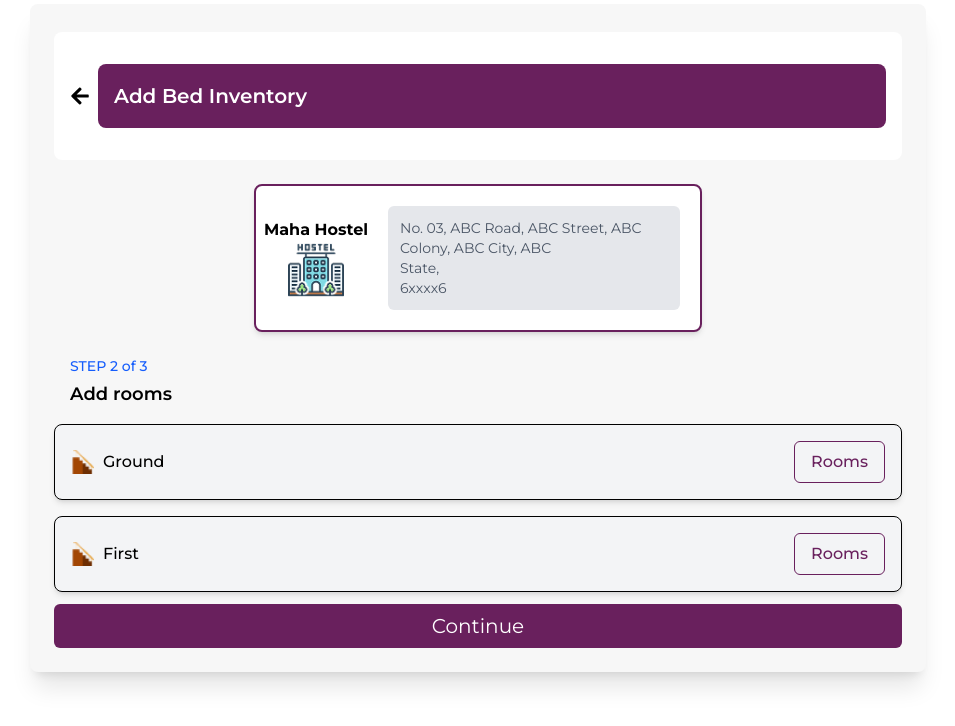
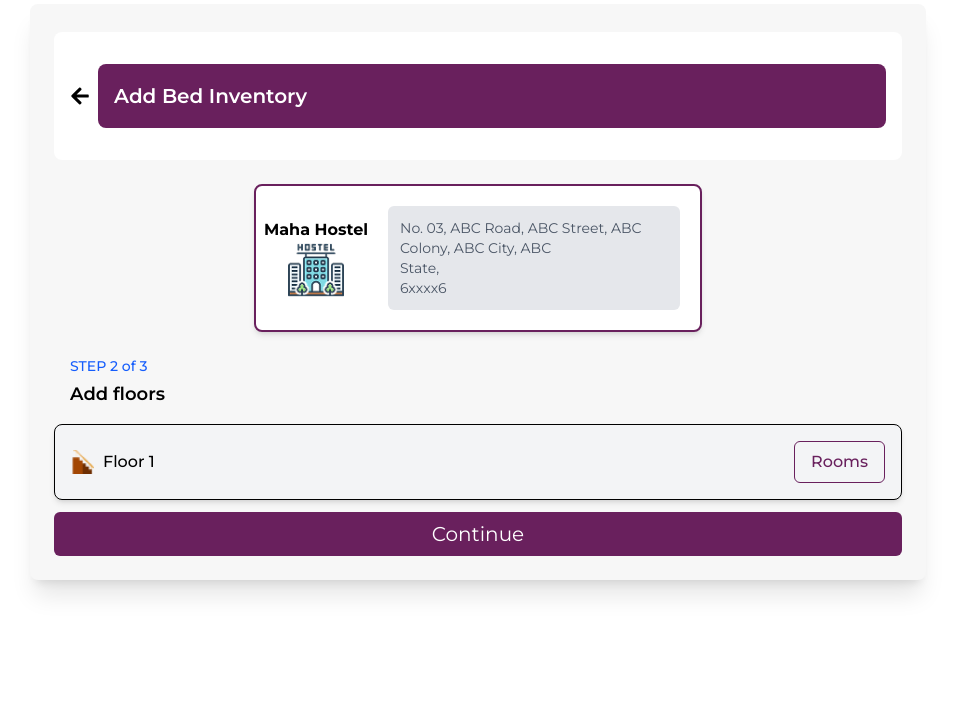
Before and after one commit to DeveloperDhanush-git/HostelManagementEl, a React (Create React App) app: page /step2 in a window 1280 px wide. Shown: the top 726 px of the page, without its empty margins (162-1117 px from the left). Built offline with nearby package versions, Linux system fonts and the light colour scheme.

Commit message:
Updated Color

```diff
--- a/src/Components/Button.jsx
+++ b/src/Components/Button.jsx
@@ -2,8 +2,8 @@ import React, { useState } from "react";
 import { useNavigate } from "react-router-dom";
 
 const Button = ({
-      button,
-      route,
+  button = "Continue", // Provide default value to avoid undefined error
+  route = "/", // Default to home route if not provided
   size = "md",
   width = "full",
   defaultColor = "#69205D",
@@ -22,13 +22,15 @@ const Button = ({
     half: "w-1/2",
   };
 
-      const isComment = button.includes("/*");
+  const isComment = typeof button === "string" && button.includes("/*"); // Ensure button is a string before using includes()
 
   const handleClick = () => {
     if (!isComment) {
       setColor("#69205D");
     }
-        navigate(route);
+    if (route) {
+      navigate(route); // Only navigate if route is valid
+    }
   };
 
   return (
--- a/src/Pages/BedInventory_3.jsx
+++ b/src/Pages/BedInventory_3.jsx
@@ -1,74 +1,78 @@
-import React from 'react'
 import { FaArrowLeft } from "react-icons/fa";
 import buildingIcon from "../assets/building_icon.png";
 import Staircase from "../assets/staircase.png";
 import Button from "../Components/Button";
+import { useNavigate, useLocation } from "react-router-dom";
+import { useEffect } from "react";
 
-const BedInventory_3 = ({buttonName = "Add Bed Inventory" }) => {
+const BedInventory_3 = ({ buttonName = "Add Bed Inventory", totalFloors = 10 }) => {
+  const location = useLocation();
+  const navigate = useNavigate();
+  const { floors, hasGroundFloor } = location.state || { floors: 1, hasGroundFloor: false };
+
+  useEffect(() => {
+    if (floors === undefined || hasGroundFloor === undefined) {
+      navigate("/step1");
+    }
+  }, [floors, hasGroundFloor, navigate]);
+
+  if (floors === undefined || hasGroundFloor === undefined) {
+    return null;
+  }
+
+  // Generate correct floor output
+  const floorList = [];
+  const floorStart = hasGroundFloor ? 0 : 1;
+  for (let i = floorStart; i < floors + (hasGroundFloor ? 0 : 1); i++) {
+    floorList.push(i === 0 ? "Ground Floor" : `Floor ${i}`);
+  }
+
   return (
     <div className="flex flex-col items-center">
-    {/* Add Property Button */}
       <div className="p-4 max-w-4xl w-full bg-white rounded-lg mt-1">
         <div className="flex items-center space-x-2 py-4">
-        <FaArrowLeft className="text-xl cursor-pointer text-black hover:text-gray-700 transition duration-200" />
+          <FaArrowLeft className="text-xl cursor-pointer" onClick={() => navigate(-1)} />
           <div className="flex-grow bg-[#69205D] text-white p-4 flex justify-between items-center rounded-lg h-16">
             <span className="text-xl font-semibold">{buttonName}</span>
           </div>
         </div>
       </div>
-
       {/* Property Selection Section */}
       <div className="w-full max-w-md mt-6">
-
         <div className="border-2 border-[#69205D] rounded-lg p-5 flex items-center gap-8 shadow-md bg-white">
-      {/* Left Section - Name & Icon */}
           <div className="flex flex-col items-center w-20">
             <h2 className="font-bold text-md text-center whitespace-nowrap">Maha Hostel</h2>
             <img src={buildingIcon} alt="Hostel Icon" className="w-14 h-14" />
           </div>
-      {/* Right Section - Address */}
           <div className="bg-gray-200 p-3 rounded-md text-sm text-gray-600 flex-1">
-        No. 03, ABC Road, ABC Street, ABC Colony, ABC City, ABC <br />State,
-        <br /> 6xxxx6
+            No. 03, ABC Road, ABC Street, ABC Colony, ABC City, ABC <br /> State, <br /> 6xxxx6
           </div>
         </div>
       </div>
+
       {/* Step Progress */}
       <div className="w-full max-w-4xl px-4 mt-6 text-left">
         <p className="text-sm text-blue-600 font-medium mb-1">STEP 2 of 3</p>
-        <h3 className="text-lg font-semibold">Add rooms</h3>
+        <h3 className="text-lg font-semibold">Add floors</h3>
       </div>
 
-      {/* Rooms Section */}
       <div className="w-full max-w-4xl mt-4 space-y-4">
-        {/* Ground Floor */}
-        <div className="flex justify-between items-center bg-gray-100 p-4 rounded-lg shadow-md border">
+        {floorList.map((floor, index) => (
+          <div key={index} className="flex justify-between items-center bg-gray-100 p-4 rounded-lg shadow-md border">
             <div className="flex items-center gap-2">
               <img src={Staircase} alt="Staircase Icon" className="w-6 h-6" />
-            <span className="text-md font-medium">Ground</span>
+              <span className="text-md font-medium">{floor}</span>
             </div>
             <button className="px-4 py-2 border rounded-md text-[#69205D] font-medium border-[#69205D]">
               Rooms
             </button>
           </div>
+        ))}
+      </div>
 
-        {/* First Floor */}
-        <div className="flex justify-between items-center bg-gray-100 p-4 rounded-lg shadow-md border">
-          <div className="flex items-center gap-2">
-            <img src={Staircase} alt="Staircase Icon" className="w-6 h-6" />
-            <span className="text-md font-medium">First</span>
+      <Button button="Continue" route="/next-page" />
     </div>
-          <button className="px-4 py-2 border rounded-md text-[#69205D] font-medium border-[#69205D]">
-            Rooms
-          </button>
-        </div>
-      </div>
-   {/* Continue Button (Pass Props) */}
-   <Button button="Continue" route="/next-page" />
+  );
+};
 
-
-</div>
-  )
-}
-
-export default BedInventory_3
+export default BedInventory_3;
```
Lines whose indentation alone changed are shown as unchanged.
